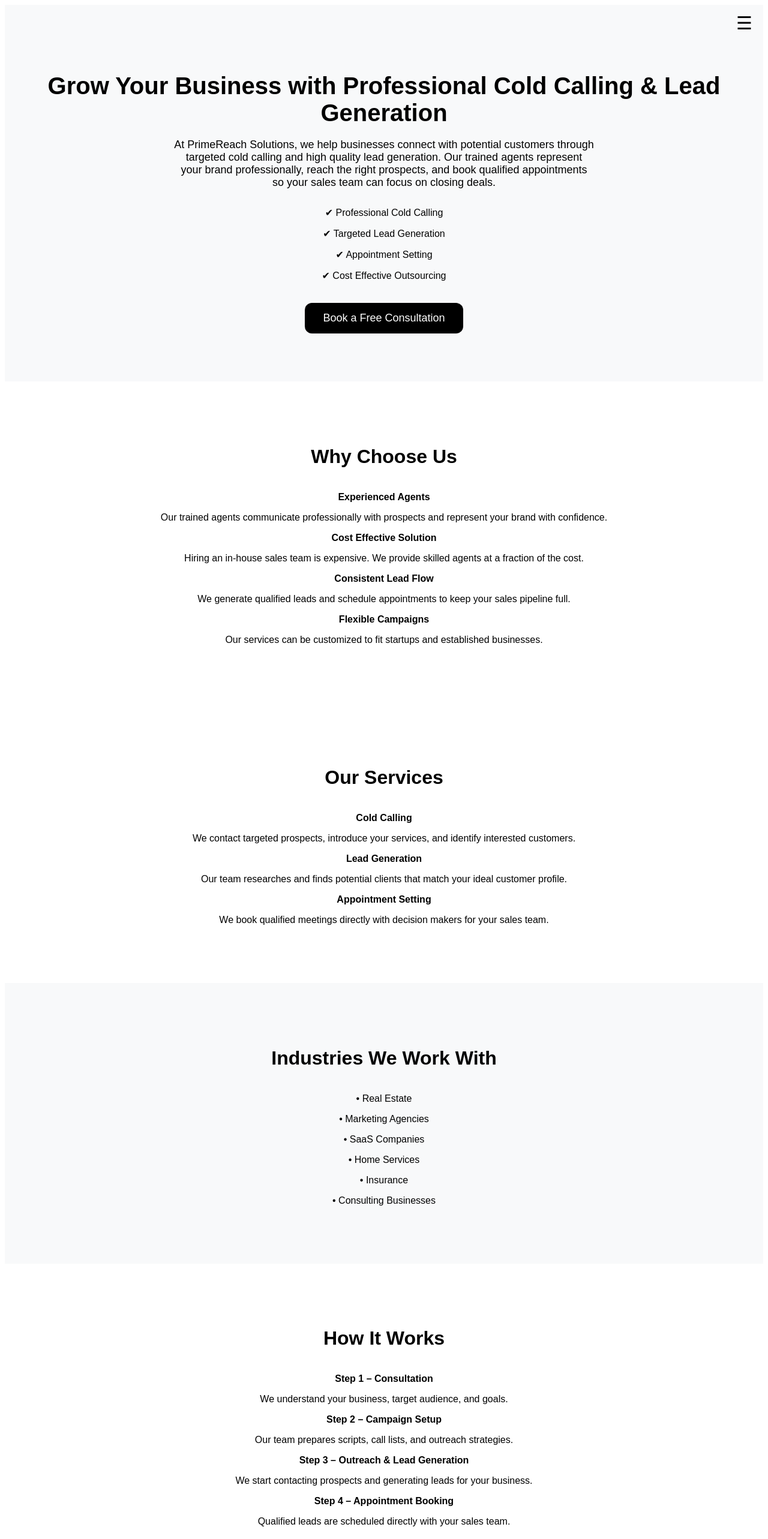
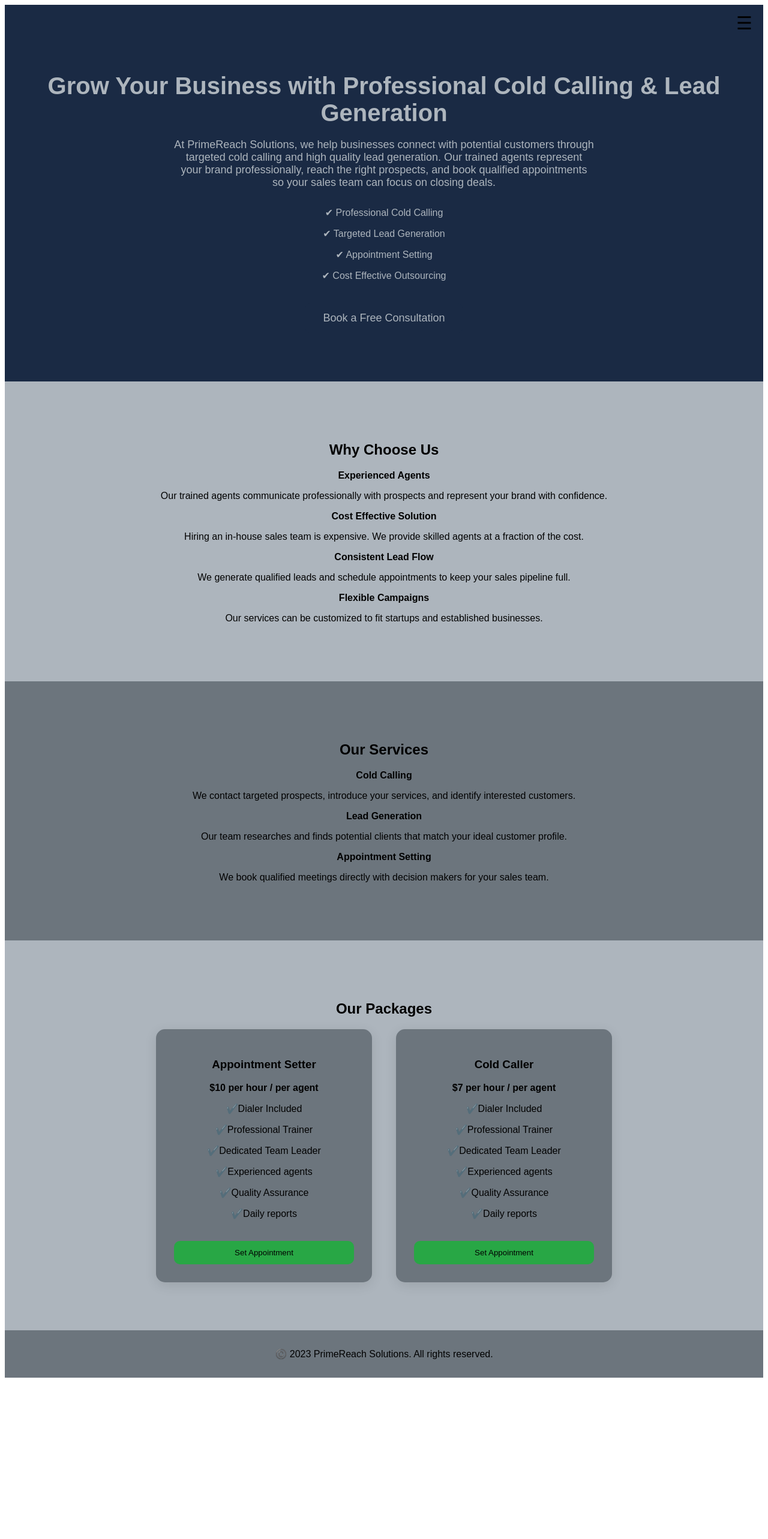
Before and after one commit to primereachsolutions23/primereach-website2-main, a React (Vite) app: page / in a window 1280 px wide. Shown: the top 2566 px of the page at 60% size. After the commit the page ends 2305 px from the top, so only its background shows below. Built offline with nearby package versions, Linux system fonts and the light colour scheme.

Commit message:
Update colors, animation, and menu

```diff
--- a/src/App.jsx
+++ b/src/App.jsx
@@ -3,62 +3,86 @@
 
 export default function App() {
   const [menuOpen, setMenuOpen] = useState(false);
+
   return (
-    <div style={{ fontFamily: "Arial, sans-serif" }}>
+    <div style={{ fontFamily: "Arial, sans-serif", color: "black" }}>
       {/* Menu Button */}
+
       <div style={{ position: "fixed", top: 20, right: 20, zIndex: 1000 }}>
-
         <button
           onClick={() => setMenuOpen(!menuOpen)}
           style={{
             fontSize: "30px",
             background: "none",
             border: "none",
-cursor: "pointer"
+            cursor: "pointer",
+            color: "black",
           }}
         >
           ☰
         </button>
 
         {menuOpen && (
-<div
+          <motion.div
+            initial={{ opacity: 0, y: -10 }}
+            animate={{ opacity: 1, y: 0 }}
+            transition={{ duration: 0.3 }}
             style={{
-background: "white",
+              background: "black",
               padding: "20px",
               boxShadow: "0 5px 20px rgba(0,0,0,0.2)",
               borderRadius: "10px",
-marginTop: "10px"
+              marginTop: "10px",
             }}
           >
+            <p>
+              <a href="#about" style={{ color: "white" }}>
+                About Us
+              </a>
+            </p>
+            <p>
+              <a href="#contact" style={{ color: "white" }}>
+                Contact Us
+              </a>
+            </p>
+            <p>
+              <a href="#policy" style={{ color: "white" }}>
+                Privacy Policy
+              </a>
+            </p>
+            <p>
+              <a href="#terms" style={{ color: "white" }}>
+                Terms & Conditions
+              </a>
+            </p>
+          </motion.div>
+        )}
+      </div>
 
-<p><a href="#about">About Us</a></p>
-<p><a href="#contact">Contact Us</a></p>
-<p><a href="#policy">Privacy Policy</a></p>
-<p><a href="#terms">Terms & Conditions</a></p>
-
-</div>
-)}
-
-</div>
       {/* Hero Section */}
       <section
         style={{
           textAlign: "center",
           padding: "80px 20px",
-          background: "#f8f9fa",
+          background: "#1a2a44",
         }}
       >
         <motion.h1
           initial={{ opacity: 0, y: -20 }}
           animate={{ opacity: 1, y: 0 }}
           transition={{ duration: 0.6 }}
-          style={{ fontSize: "40px", marginBottom: "20px" }}
+          style={{ fontSize: "40px", marginBottom: "20px", color: "#adb5bd" }}
         >
           Grow Your Business with Professional Cold Calling & Lead Generation
         </motion.h1>
 
         <p
-          style={{ fontSize: "18px", maxWidth: "700px", margin: "0 auto 30px" }}
+          style={{
+            fontSize: "18px",
+            maxWidth: "700px",
+            margin: "0 auto 30px",
+            color: "#adb5bd",
+          }}
         >
           At PrimeReach Solutions, we help businesses connect with potential
           customers through targeted cold calling and high quality lead
@@ -67,19 +91,21 @@
           sales team can focus on closing deals.
         </p>
 
-        <p>✔ Professional Cold Calling</p>
-        <p>✔ Targeted Lead Generation</p>
-        <p>✔ Appointment Setting</p>
-        <p>✔ Cost Effective Outsourcing</p>
+        <p style={{ color: "#adb5bd" }}>✔ Professional Cold Calling</p>
+        <p style={{ color: "#adb5bd" }}>✔ Targeted Lead Generation</p>
+        <p style={{ color: "#adb5bd" }}>✔ Appointment Setting</p>
+        <p style={{ color: "#adb5bd" }}>✔ Cost Effective Outsourcing</p>
 
-        <button
+        <motion.button
+          whileHover={{ scale: 1.1 }}
+          whileTap={{ scale: 0.95 }}
           style={{
             padding: "15px 30px",
             fontSize: "18px",
             borderRadius: "12px",
             border: "none",
-            background: "black",
-            color: "white",
+            background: "#1a2a44",
+            color: "#adb5bd",
             cursor: "pointer",
             marginTop: "20px",
           }}
@@ -89,16 +115,30 @@
           }
         >
           Book a Free Consultation
-        </button>
+        </motion.button>
       </section>
 
       {/* Why Choose Us */}
-      <section style={{ padding: "80px 20px", textAlign: "center" }}>
-        <h2 style={{ fontSize: "32px", marginBottom: "40px" }}>Why Choose Us</h2>
+
+      <section
+        style={{
+          padding: "80px 20px",
+          textAlign: "center",
+          background: "#adb5bd",
+        }}
+      >
+        <motion.h2
+          initial={{ opacity: 0, y: 20 }}
+          whileInView={{ opacity: 1, y: 0 }}
+          transition={{ duration: 0.5 }}
+        >
+          Why Choose Us
+        </motion.h2>
 
         <p>
           <strong>Experienced Agents</strong>
         </p>
+
         <p>
           Our trained agents communicate professionally with prospects and
           represent your brand with confidence.
@@ -107,6 +147,7 @@
         <p>
           <strong>Cost Effective Solution</strong>
         </p>
+
         <p>
           Hiring an in-house sales team is expensive. We provide skilled agents
           at a fraction of the cost.
@@ -115,6 +156,7 @@
         <p>
           <strong>Consistent Lead Flow</strong>
         </p>
+
         <p>
           We generate qualified leads and schedule appointments to keep your
           sales pipeline full.
@@ -123,15 +165,29 @@
         <p>
           <strong>Flexible Campaigns</strong>
         </p>
+
         <p>
           Our services can be customized to fit startups and established
           businesses.
         </p>
       </section>
 
-      {/* Services Section */}
-      <section style={{ padding: "80px 20px", textAlign: "center" }}>
-        <h2 style={{ fontSize: "32px", marginBottom: "40px" }}>Our Services</h2>
+      {/* Services */}
+
+      <section
+        style={{
+          padding: "80px 20px",
+          textAlign: "center",
+          background: "#6c757d",
+        }}
+      >
+        <motion.h2
+          initial={{ opacity: 0, y: 20 }}
+          whileInView={{ opacity: 1, y: 0 }}
+          transition={{ duration: 0.5 }}
+        >
+          Our Services
+        </motion.h2>
 
         <p>
           <strong>Cold Calling</strong>
@@ -158,50 +214,22 @@
         </p>
       </section>
 
-      {/* Industries */}
-      <section style={{ padding: "80px 20px", textAlign: "center", background:"#f8f9fa" }}>
-        <h2 style={{ fontSize: "32px", marginBottom: "40px" }}>
-          Industries We Work With
-        </h2>
+      {/* Packages */}
 
-        <p>• Real Estate</p>
-        <p>• Marketing Agencies</p>
-        <p>• SaaS Companies</p>
-        <p>• Home Services</p>
-        <p>• Insurance</p>
-        <p>• Consulting Businesses</p>
-      </section>
-
-      {/* How It Works */}
-      <section style={{ padding: "80px 20px", textAlign: "center" }}>
-        <h2 style={{ fontSize: "32px", marginBottom: "40px" }}>How It Works</h2>
-
-        <p>
-          <strong>Step 1 – Consultation</strong>
-        </p>
-        <p>We understand your business, target audience, and goals.</p>
-
-        <p>
-          <strong>Step 2 – Campaign Setup</strong>
-        </p>
-        <p>Our team prepares scripts, call lists, and outreach strategies.</p>
-
-        <p>
-          <strong>Step 3 – Outreach & Lead Generation</strong>
-        </p>
-        <p>We start contacting prospects and generating leads for your business.</p>
-
-        <p>
-          <strong>Step 4 – Appointment Booking</strong>
-        </p>
-        <p>
-          Qualified leads are scheduled directly with your sales team.
-        </p>
-      </section>
-
-      {/* Packages */}
-      <section style={{ padding: "80px 20px", textAlign: "center", background:"#f8f9fa" }}>
-        <h2 style={{ fontSize: "32px", marginBottom: "40px" }}>Our Packages</h2>
+      <section
+        style={{
+          padding: "80px 20px",
+          textAlign: "center",
+          background: "#adb5bd",
+        }}
+      >
+        <motion.h2
+          initial={{ opacity: 0, y: 20 }}
+          whileInView={{ opacity: 1, y: 0 }}
+          transition={{ duration: 0.5 }}
+        >
+          Our Packages
+        </motion.h2>
 
         <div
           style={{
@@ -211,18 +239,22 @@
             flexWrap: "wrap",
           }}
         >
-          <div
+          <motion.div
+            whileHover={{ scale: 1.05 }}
             style={{
               width: "300px",
               padding: "30px",
               boxShadow: "0 5px 20px rgba(0,0,0,0.1)",
               borderRadius: "15px",
+              background: "#6c757d",
             }}
           >
             <h3>Appointment Setter</h3>
+
             <p>
               <strong>$10 per hour / per agent</strong>
             </p>
+
             <p>✔️Dialer Included</p>
             <p>✔️Professional Trainer</p>
             <p>✔️Dedicated Team Leader</p>
@@ -230,15 +262,17 @@
             <p>✔️Quality Assurance</p>
             <p>✔️Daily reports</p>
 
-            <button
+            <motion.button
+              whileHover={{ scale: 1.1 }}
+              whileTap={{ scale: 0.95 }}
               style={{
                 marginTop: "20px",
                 width: "100%",
                 padding: "12px",
                 borderRadius: "10px",
                 border: "none",
-                background: "black",
-                color: "white",
+                background: "#28a745",
+                color: "black",
                 cursor: "pointer",
               }}
               onClick={() =>
@@ -247,21 +281,25 @@
               }
             >
               Set Appointment
-            </button>
-          </div>
+            </motion.button>
+          </motion.div>
 
-          <div
+          <motion.div
+            whileHover={{ scale: 1.05 }}
             style={{
               width: "300px",
               padding: "30px",
               boxShadow: "0 5px 20px rgba(0,0,0,0.1)",
               borderRadius: "15px",
+              background: "#6c757d",
             }}
           >
             <h3>Cold Caller</h3>
+
             <p>
               <strong>$7 per hour / per agent</strong>
             </p>
+
             <p>✔️Dialer Included</p>
             <p>✔️Professional Trainer</p>
             <p>✔️Dedicated Team Leader</p>
@@ -269,15 +307,17 @@
             <p>✔️Quality Assurance</p>
             <p>✔️Daily reports</p>
 
-            <button
+            <motion.button
+              whileHover={{ scale: 1.1 }}
+              whileTap={{ scale: 0.95 }}
               style={{
                 marginTop: "20px",
                 width: "100%",
                 padding: "12px",
                 borderRadius: "10px",
                 border: "none",
-                background: "black",
-                color: "white",
+                background: "#28a745",
+                color: "black",
                 cursor: "pointer",
               }}
               onClick={() =>
@@ -286,101 +326,15 @@
               }
             >
               Set Appointment
-            </button>
+            </motion.button>
+          </motion.div>
         </div>
-        </div>
-      </section>
-      <section id="about" style={{ padding: "80px 20px", textAlign: "center" }}>
-<h2>About Us</h2>
-
-<p>
-Prime Reach Solutions is a results-driven outsourcing company specializing in cold calling and lead generation services for businesses across the United States.
-</p>
-
-<p>
-Our mission is simple: help companies reach more potential customers, generate qualified leads, and grow faster without the high cost of building an in-house sales team.
-</p>
-
-<p>
-We provide trained agents with excellent English communication skills who represent your business professionally while engaging prospects and booking qualified appointments.
-</p>
-
-<p>• Cold Calling</p>
-<p>• Lead Generation</p>
-<p>• Appointment Setting</p>
-<p>• Customer Outreach</p>
-
-<p>
-Our team works with dedication and proven scripts to ensure every call brings your business closer to its next customer.
-</p>
-
-<p>
-We believe every conversation is an opportunity — and we make sure it counts.
-</p>
-</section>
-<section id="contact" style={{ padding: "80px 20px", textAlign: "center", background:"#f8f9fa" }}>
-<h2>Contact Us</h2>
-
-<p>We’d love to hear about your business and how we can help you generate more leads.</p>
-
-<p><strong>Prime Reach Solutions</strong></p>
-
-<p>Email: primereachsolutions23@gmail.com</p>
-
-<p>Website: primereachsolutions.com</p>
-
-<p>
-Or simply fill out the contact form and one of our team members will get back to you within 24 hours.
-</p>
-
-<p>Let’s grow your business together.</p>
-</section>
-<section id="policy" style={{ padding: "80px 20px", textAlign: "center" }}>
-<h2>Privacy Policy</h2>
-
-<p>
-Prime Reach Solutions respects your privacy and is committed to protecting your personal information.
-</p>
-
-<p>
-We collect only the information necessary to communicate with you and provide our services. This may include your name, email address, company name, and phone number.
-</p>
-
-<p>
-Your information will never be sold, rented, or shared with third parties without your consent, except when required by law.
-</p>
-
-<p>
-We use industry standard security measures to protect your data and ensure a safe experience when interacting with our website.
-</p>
-</section>
-<section id="terms" style={{ padding: "80px 20px", textAlign: "center", background:"#f8f9fa" }}>
-<h2>Terms & Conditions</h2>
-
-<p>
-By using this website, you agree to the following terms and conditions.
-</p>
-
-<p>
-Prime Reach Solutions provides cold calling and lead generation services intended to support business growth.
-</p>
-
-<p>
-While we strive to deliver high-quality leads and professional communication, results may vary depending on industry and campaign strategy.
-</p>
-
-<p>
-All content on this website including text, branding, and materials is the property of Prime Reach Solutions and may not be copied without permission.
-</p>
-
-<p>
-We reserve the right to update or modify these terms at any time.
-</p>
       </section>
 
       {/* Footer */}
+
       <footer
-        style={{ textAlign: "center", padding: "30px", background: "#f1f1f1" }}
+        style={{ textAlign: "center", padding: "30px", background: "#6c757d" }}
       >
         ©️ 2023 PrimeReach Solutions. All rights reserved.
       </footer>
```
Also changed, not shown: 3 other files (tests, documents, lock files or other folders). Lines whose indentation alone changed are shown as unchanged.
